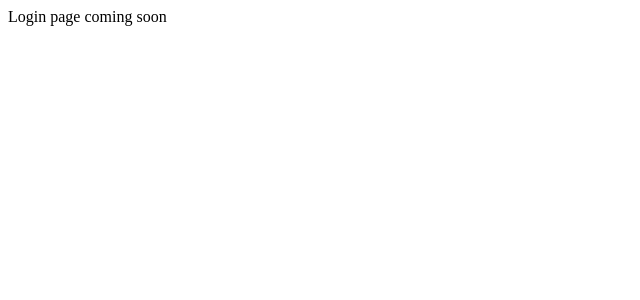
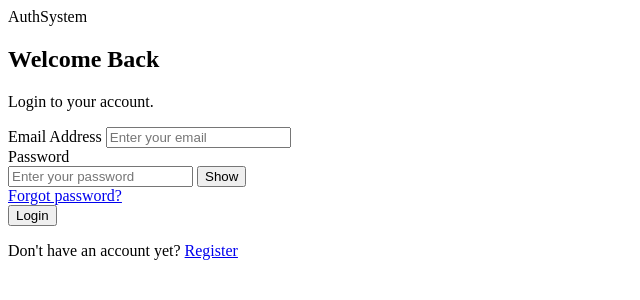
Before and after one commit to 1sthembisozungu/authsystem, a Flask app: page /login in a window 1280 px wide. Shown: the top 300 px of the page, without its empty margins (0-640 px from the left). Run offline with Flask 3, Linux system fonts and the light colour scheme.

Commit message:
created login.html and login.js with others file

```diff
--- a/app.py
+++ b/app.py
@@ -6,9 +6,13 @@ app = Flask(__name__)
 def register():
     return render_template("register.html")
 
-@app.route("/login")
+@app.route("/login", methods=["GET", "POST"])
 def login():
-    return "Login page coming soon"
+    return render_template("login.html")
+
+@app.route("/forgot-password")
+def forgot_password():
+    return "Forgot password page coming soon"
 
 
 if __name__ == "__main__":
--- /dev/null
+++ b/static/js/login.js
@@ -0,0 +1,13 @@
+function togglePassword(inputId, button) {
+    const input = document.getElementById(inputId);
+
+    if (input.type === "password") {
+        input.type = "text";
+        button.textContent = "Hide";
+        button.setAttribute("aria-label", "Hide password");
+    } else {
+        input.type = "password";
+        button.textContent = "Show";
+        button.setAttribute("aria-label", "Show password");
+    }
+}
--- /dev/null
+++ b/templates/login.html
@@ -0,0 +1,115 @@
+<!DOCTYPE html>
+<html lang="en">
+<head>
+    <meta charset="UTF-8">
+    <meta name="viewport" content="width=device-width, initial-scale=1.0">
+    <title> AuthSystem - Login </title>
+
+    <link rel="stylesheet" href="{{ url_for('static', filename='css/login.css') }}">
+
+</head>
+<body>
+
+    <main class="auth-container">
+
+        <div class="auth-logo">
+            AuthSystem
+        </div>
+
+        <section class="login-card">
+
+            <div class="login-header">
+                <h1>Welcome Back</h1>
+                <p>Login to your account.</p>
+            </div>
+
+            <form method="POST" action="{{ url_for('login') }}">
+
+                <div class="form-group">
+
+                    <label for="email">
+                        Email Address
+                    </label>
+
+                    <input
+                        type="email"
+                        id="email"
+                        name="email"
+                        placeholder="Enter your email"
+                        autocomplete="email"
+                        required
+                    >
+                </div>
+
+                <div class="form-group">
+                    <label for="password">Password</label>
+
+                    <div class="password-wrapper">
+
+                        <input
+                            type="password"
+                            id="password"
+                            name="password"
+                            placeholder="Enter your password"
+                            autocomplete="current-password"
+                            required
+                        >
+
+                        <button
+                            type="button"
+                            class="password-toggle"
+                            onclick="togglePassword('password', this)"
+                            aria-label="Show password"
+                        >
+                            Show
+                        </button>
+
+                    </div>
+                </div>
+
+                 <div class="forgot-password">
+                    <a href="{{ url_for('forgot_password') }}">
+                        Forgot password?
+                    </a>
+                </div>
+
+                <!-- display temporary notification  -->
+
+                 {% with messages = get_flashed_messages() %}
+                    {% if messages %}
+
+                        <div class="flash-messages">
+
+                            {% for message in messages %}
+                                <p>{{ message }}</p>
+                            {% endfor %}
+
+                        </div>
+
+                    {% endif %}
+                {% endwith %}
+
+                <button type="submit" class="login-button">
+                    Login
+                </button>
+
+            </form>
+
+            <div class="register-link">
+
+                <p>
+                    Don't have an account yet?
+                    <a href="{{ url_for('register') }} ">Register</a>
+                </p>
+
+            </div>
+
+        </section>
+
+    </main>
+
+    <script src="{{ url_for('static', filename='js/login.js') }}"></script>
+
+</body>
+
+</html>
--- a/templates/register.html
+++ b/templates/register.html
@@ -6,12 +6,16 @@
     <meta name="viewport" content="width=device-width, initial-scale=1.0">
     <title>AuthSystem - Create Account</title>
 
-    <link rel="stylesheet" href="{{ url_for('static', filename='static/register.css') }}">
+    <link rel="stylesheet" href="{{ url_for('static', filename='css/register.css') }}">
 </head>
 
 <body>
 
     <main class="auth-container">
+
+        <div class="auth-logo">
+            AuthSystem
+        </div>
 
         <section class="register-card">
 
```
Also changed, not shown: static/css/register.css (+16 -0 lines), static/css/login.css (added).
